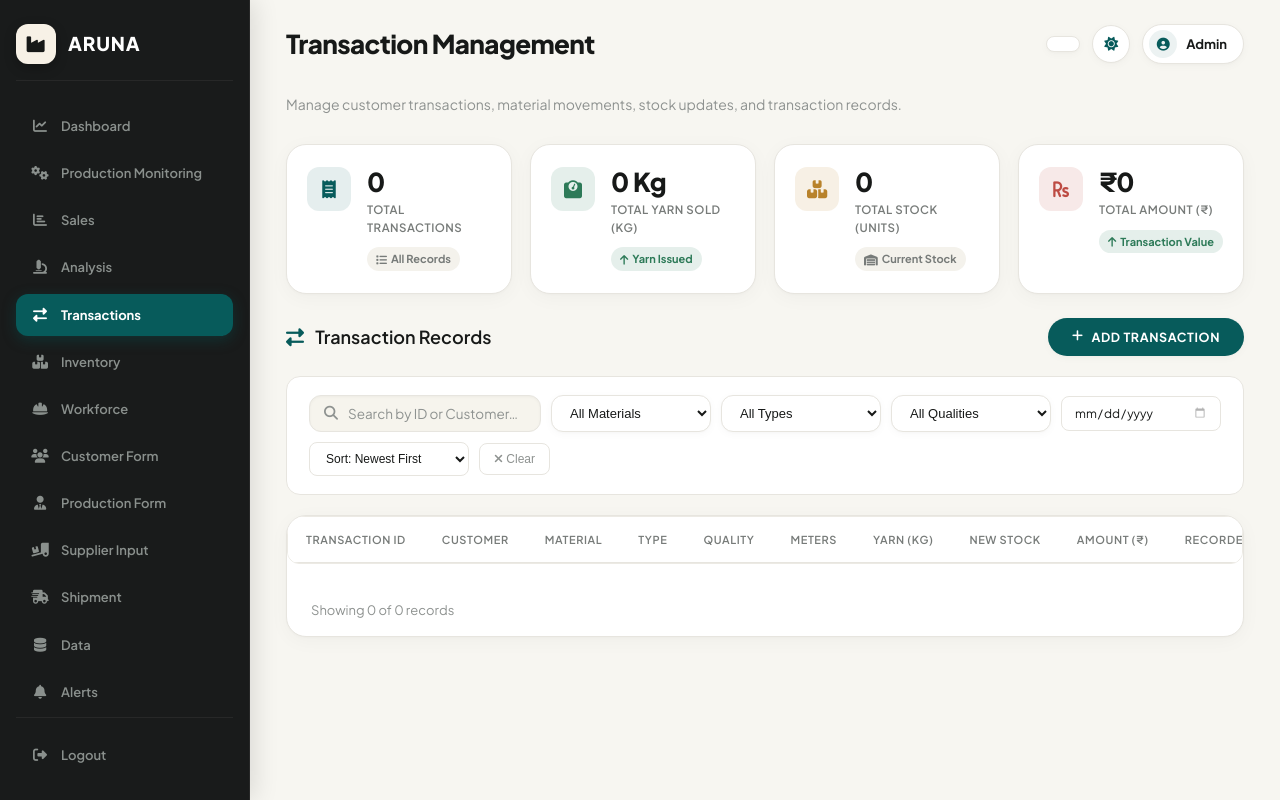
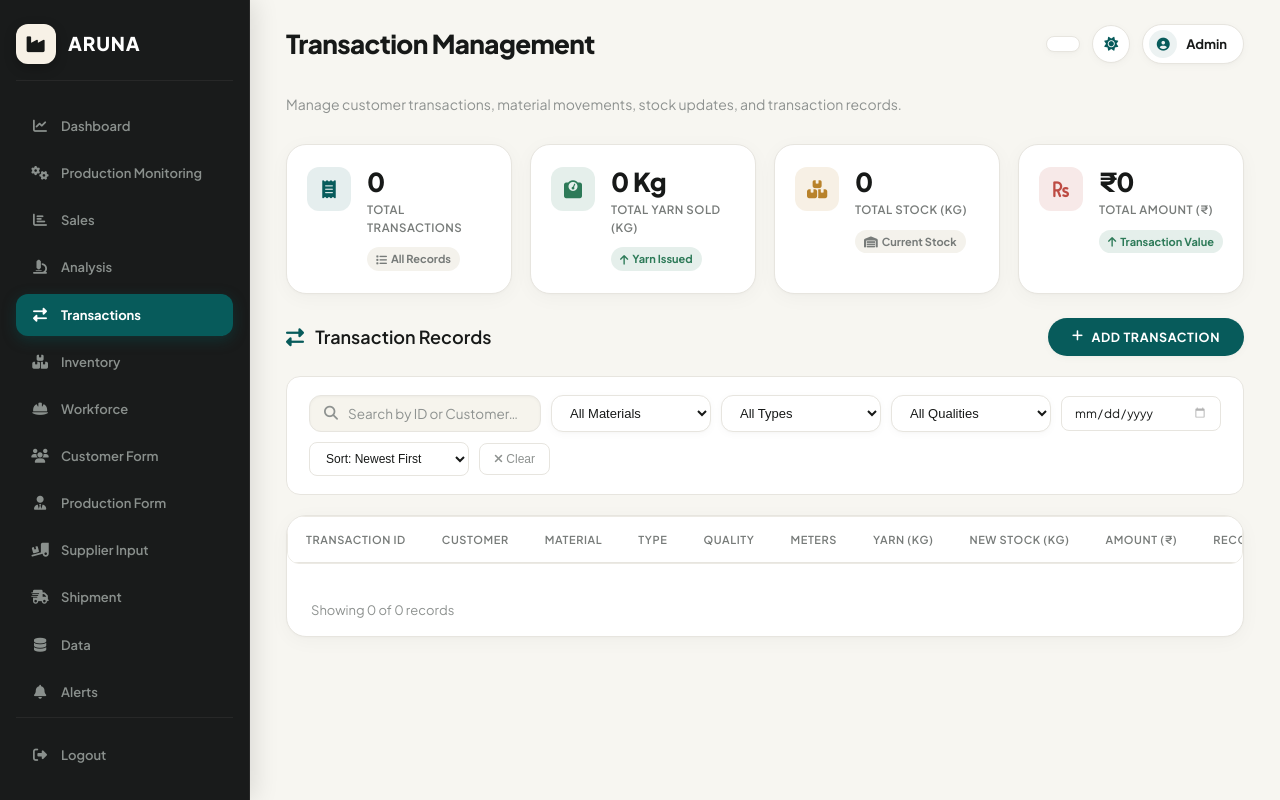
Before and after one commit to Ritika2528/aruna-textiles, a Flask app: page /templates/transaction.html in a window 1280 px wide. Run offline with Flask 3, Linux system fonts and the light colour scheme; the visitor is signed in with stand-in values (Sample User, id 1); lists and menus that the app fills with data are empty.

Commit message:
Standardize all quantity units to kg across the entire project

```diff
--- a/db.py
+++ b/db.py
@@ -190,7 +190,7 @@ def seed_sample_data():
              "timestamp": "10:30 AM", "read": False,
              "created_at": "2026-07-06T10:30:00Z"},
             {"id": 4, "type": "success", "title": "Production Target Met",
-             "message": "Ring Frame M001 has completed its daily target of 320 units.",
+             "message": "Ring Frame M001 has completed its daily target of 320 kg.",
              "timestamp": "02:45 PM", "read": False,
              "created_at": "2026-07-06T14:45:00Z"},
         ])
--- a/templates/dashboard.html
+++ b/templates/dashboard.html
@@ -194,7 +194,7 @@
                                 <th>Production ID</th>
                                 <th>Machine ID</th>
                                 <th>Machine Type</th>
-                                <th>Quantity (units)</th>
+                                <th>Quantity (kg)</th>
                                 <th>Status</th>
                             </tr>
                         </thead>
@@ -283,7 +283,7 @@
                     <td><strong>${record.production_id}</strong></td>
                     <td>${record.machine_id}</td>
                     <td>${record.machine_type}</td>
-                    <td>${record.production_quantity}</td>
+                    <td>${record.production_quantity} kg</td>
                     <td><span class="status ${(record.production_status || 'completed').toLowerCase()}">${record.production_status}</span></td>
                 `;
                 tbody.appendChild(tr);
--- a/templates/data_view.html
+++ b/templates/data_view.html
@@ -140,7 +140,7 @@
                                     <th>Company</th>
                                     <th>Phone</th>
                                     <th>Product Type</th>
-                                    <th>Quantity</th>
+                                    <th>Quantity (kg)</th>
                                     <th>Status</th>
                                     <th>Date</th>
                                     <th>Actions</th>
@@ -225,7 +225,7 @@
                         <td>${record.company_name}</td>
                         <td>${record.phone_number}</td>
                         <td>${record.product_type}</td>
-                        <td>${record.order_quantity}</td>
+                        <td>${record.order_quantity} kg</td>
                         <td><span class="status ${record.order_status.toLowerCase()}">${record.order_status}</span></td>
                         <td>${date}</td>
                         <td>
--- a/templates/production_form.html
+++ b/templates/production_form.html
@@ -354,7 +354,7 @@
             try {
                 await App.addProduction(record);
                 showMessage('Production record added successfully!', 'success');
-                App.triggerNotification("Production Record Added", `Machine ${record.machine_id} (${record.machine_type}) logged ${record.production_quantity} units.`, "success");
+                App.triggerNotification("Production Record Added", `Machine ${record.machine_id} (${record.machine_type}) logged ${record.production_quantity} kg.`, "success");
                 form.reset();
                 loadStats();
             } catch (e) {
--- a/templates/production_monitoring.html
+++ b/templates/production_monitoring.html
@@ -295,8 +295,8 @@
                     <td><strong>${record.production_id}</strong></td>
                     <td>${record.machine_id}</td>
                     <td>${record.machine_type}</td>
-                    <td>${record.production_quantity}</td>
-                    <td>${outputRate} units/hr</td>
+                    <td>${record.production_quantity} kg</td>
+                    <td>${outputRate} kg/hr</td>
                     <td><span class="status ${record.production_status.toLowerCase()}">${record.production_status}</span></td>
                 `;
                 tbody.appendChild(tr);
@@ -345,7 +345,7 @@
                     data: {
                         labels: allProduction.map(p => p.machine_id),
                         datasets: [{
-                            label: 'Waste Production (units)',
+                            label: 'Waste Production (kg)',
                             data: allProduction.map(p => Math.round(p.production_quantity * 0.1)),
                             backgroundColor: isDark ? 'rgba(240, 154, 144, 0.7)' : 'rgba(162, 62, 53, 0.65)',
                             borderColor: isDark ? '#F09A90' : '#A23E35',
--- a/templates/sales.html
+++ b/templates/sales.html
@@ -232,7 +232,7 @@
                             <tr>
                                 <th>Product ID</th>
                                 <th>Product Name</th>
-                                <th>Units Sold (kg)</th>
+                                <th>Quantity Sold (kg)</th>
                                 <th>Sale Price (₹)</th>
                                 <th>Cost (₹)</th>
                                 <th>Profit (₹)</th>
@@ -398,7 +398,7 @@
                 tr.innerHTML = `
                     <td><strong>${record.product_id}</strong></td>
                     <td>${record.product_name}</td>
-                    <td>${record.units_sold}</td>
+                    <td>${record.units_sold} kg</td>
                     <td>₹${record.sale_price.toLocaleString()}</td>
                     <td>₹${record.cost.toLocaleString()}</td>
                     <td><span class="profit-indicator ${profitClass}">₹${profit.toLocaleString()}</span></td>
--- a/templates/transaction.html
+++ b/templates/transaction.html
@@ -731,7 +731,7 @@
                     </div>
                     <div class="stat-content">
                         <div class="stat-value" id="summaryTotalStock">0</div>
-                        <div class="stat-label">Total Stock (Units)</div>
+                        <div class="stat-label">Total Stock (kg)</div>
                         <div class="stat-change stable"><i class="fas fa-warehouse"></i> Current Stock</div>
                     </div>
                 </div>
@@ -829,7 +829,7 @@
                                 <th>Quality</th>
                                 <th>Meters</th>
                                 <th>Yarn (Kg)</th>
-                                <th>New Stock</th>
+                                <th>New Stock (kg)</th>
                                 <th>Amount (₹)</th>
                                 <th>Recorded By</th>
                                 <th>Date &amp; Time</th>
@@ -949,9 +949,9 @@
 
                     <!-- New Stock -->
                     <div class="form-group">
-                        <label><i class="fas fa-cubes"></i> New Stock (Units) <span style="color:var(--accent-pink)">*</span></label>
+                        <label><i class="fas fa-cubes"></i> New Stock (kg) <span style="color:var(--accent-pink)">*</span></label>
                         <input type="number" id="f_new_stock" placeholder="e.g. 800" min="0" step="1" required>
-                        <div class="field-hint">Stock quantity after this transaction</div>
+                        <div class="field-hint">Stock quantity after this transaction (kg)</div>
                     </div>
 
                     <!-- Amount -->
@@ -1292,7 +1292,7 @@
                     <td>${escHtml(t.quality)}</td>
                     <td>${parseFloat(t.quantity_meters).toLocaleString('en-IN')} m</td>
                     <td>${parseFloat(t.yarn_weight_kg).toLocaleString('en-IN', {maximumFractionDigits:2})} Kg</td>
-                    <td>${parseInt(t.new_stock).toLocaleString('en-IN')} units</td>
+                    <td>${parseInt(t.new_stock).toLocaleString('en-IN')} kg</td>
                     <td class="amount-cell">₹${parseFloat(t.amount).toLocaleString('en-IN', {maximumFractionDigits:2})}</td>
                     <td>${escHtml(t.recorded_by)}</td>
                     <td style="font-size:12px; white-space:nowrap;">${dtStr}</td>
@@ -1517,7 +1517,7 @@
                 </div>
                 <div class="view-detail-item">
                     <div class="view-detail-label"><i class="fas fa-cubes" style="color:var(--accent-cyan)"></i> New Stock</div>
-                    <div class="view-detail-value">${parseInt(t.new_stock).toLocaleString('en-IN')} units</div>
+                    <div class="view-detail-value">${parseInt(t.new_stock).toLocaleString('en-IN')} kg</div>
                 </div>
                 <div class="view-detail-item">
                     <div class="view-detail-label"><i class="fas fa-rupee-sign" style="color:var(--accent-cyan)"></i> Amount</div>
```
Also changed, not shown: templates/analysis.html (+4 -4 lines).
